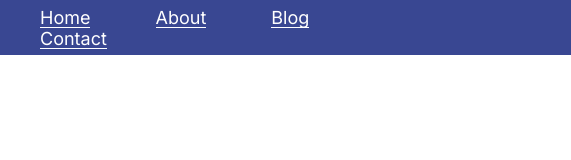
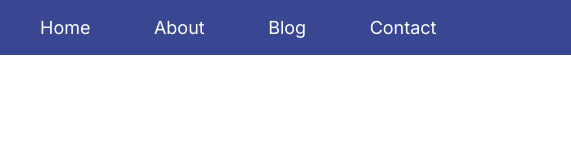
Before and after one commit to academyoneyear/managie, a plain HTML site: page index.html in a window 1280 px wide. Shown: the full height of the page, 0-571 px from the left. Drawn offline with Linux system fonts and the light colour scheme.

Commit message:
grid nav

```diff
--- a/css/style.css
+++ b/css/style.css
@@ -35,30 +35,38 @@ nav .sidebyside{
 
 }
 
+nav .nav_item{
+    display: grid;
+    grid-template-columns: repeat(4,auto);
+    gap: 60px;
+}
+
 
 nav ul{
-
+    display: contents;
     font-weight: 400;
 }
 
 nav ul li{
     position: relative;
-    display: inline-block;
-    margin-right: 60px;
+    cursor: pointer;
 }
 
-nav ul li:last-child{
-    margin-right: 0;
-}
+
 
 nav ul li:after{
-    width: 100%;
+    width: 0%;
     height: 1px;
     background: #fff;
     content: "";
     position: absolute;
-    bottom: 0;
+    bottom: -3px;
     left: 0;
+    transition: .4s;
+}
+
+nav ul li:hover:after{
+    width: 99%;
 }
 
 nav .logo{
```
